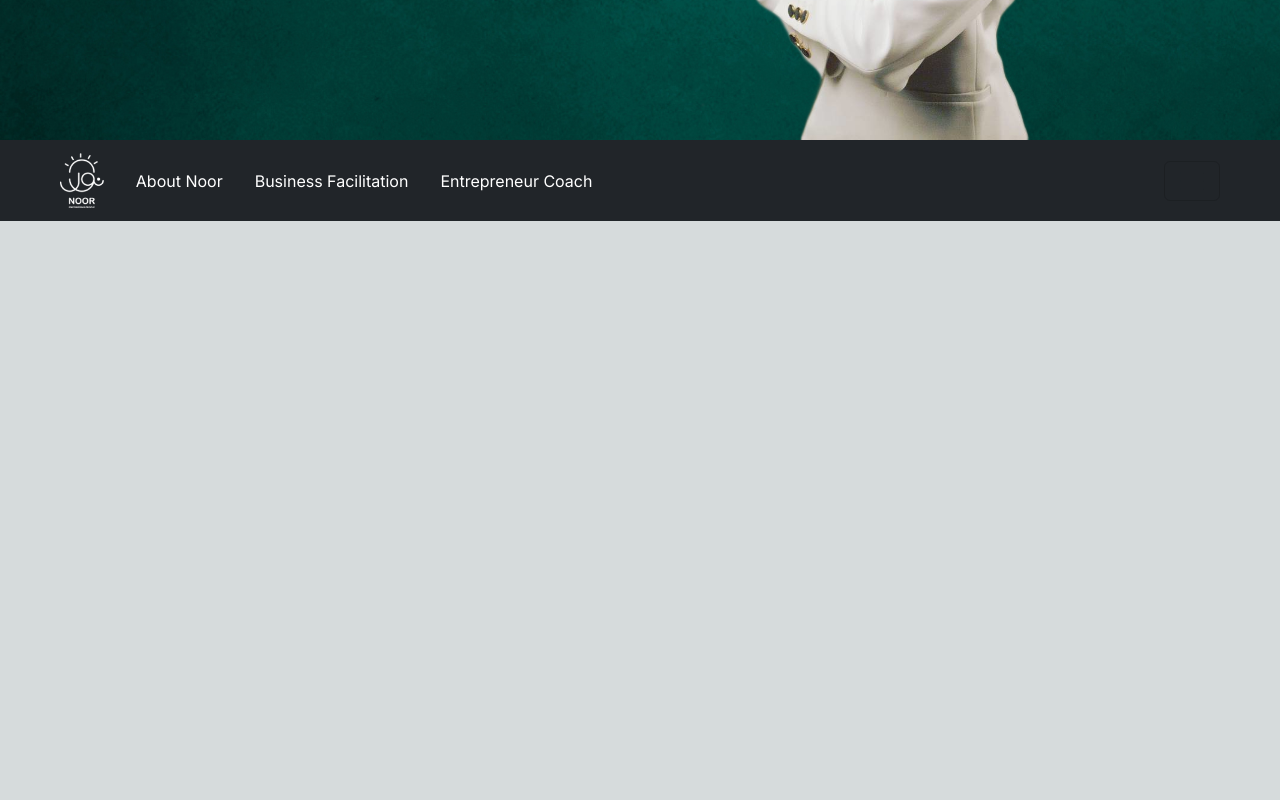
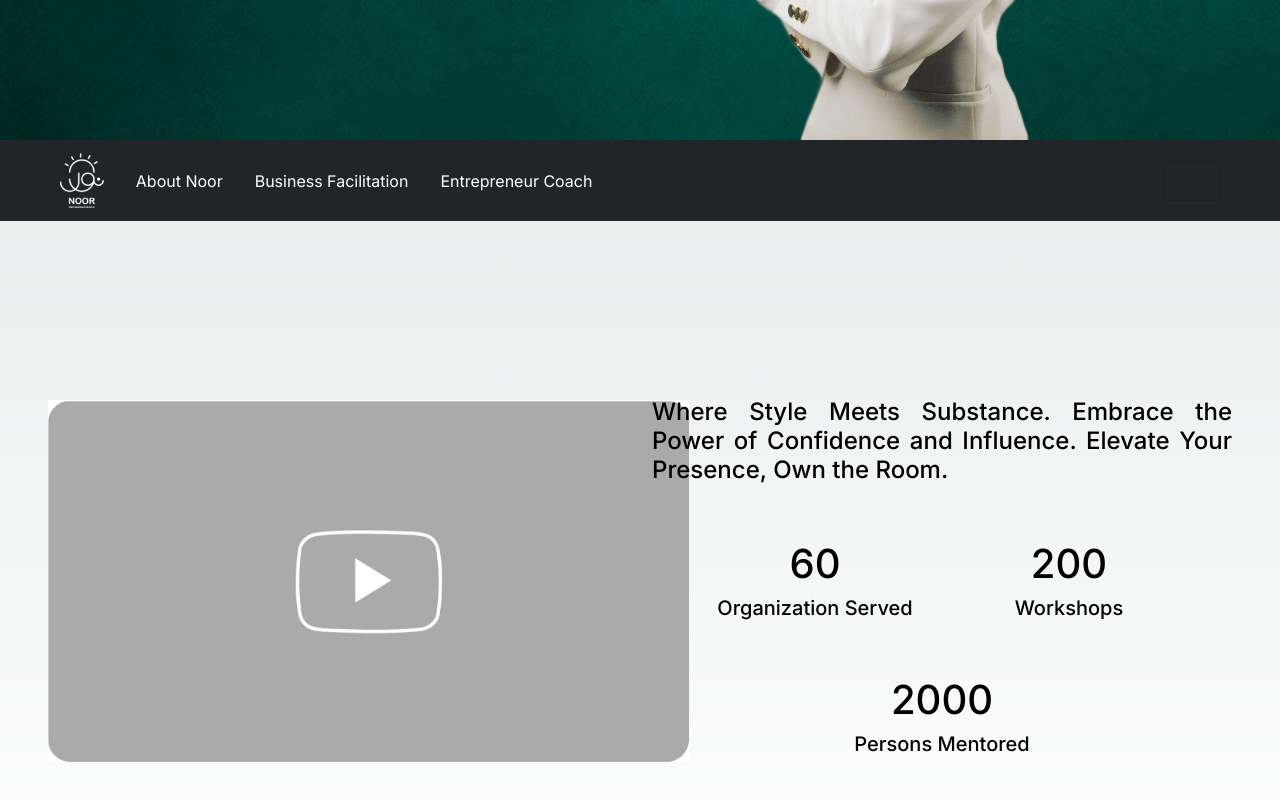
Before and after one commit to makkahwi/russaifa-club, a Next.js app: page /about in a window 1280 px wide. Shown: the part 580-1380 px from the top of the page. Before the commit the page ends 801 px from the top, so only its background shows below. Built offline with nearby package versions, Linux system fonts and the light colour scheme.

Commit message:
Build Initial About IntroSection

```diff
--- a/src/app/about/page.tsx
+++ b/src/app/about/page.tsx
@@ -1,5 +1,6 @@
 "use client";
 
+import AboutIntroSection from "@/sections/About/Intro";
 import HeaderSection from "@/sections/Header";
 import { Fragment } from "react";
 
@@ -7,6 +8,8 @@ const AboutPage = () => {
   return (
     <Fragment>
       <HeaderSection />
+
+      <AboutIntroSection />
     </Fragment>
   );
 };
--- a/src/app/globals.css
+++ b/src/app/globals.css
@@ -1,9 +1,9 @@
 :root {
   --max-width: 1100px;
   --border-radius: 12px;
-  --font-mono: ui-monospace, Menlo, Monaco, 'Cascadia Mono', 'Segoe UI Mono',
-    'Roboto Mono', 'Oxygen Mono', 'Ubuntu Monospace', 'Source Code Pro',
-    'Fira Mono', 'Droid Sans Mono', 'Courier New', monospace;
+  --font-mono: ui-monospace, Menlo, Monaco, "Cascadia Mono", "Segoe UI Mono",
+    "Roboto Mono", "Oxygen Mono", "Ubuntu Monospace", "Source Code Pro",
+    "Fira Mono", "Droid Sans Mono", "Courier New", monospace;
 
   --foreground-rgb: 0, 0, 0;
   --background-start-rgb: 214, 219, 220;
@@ -85,6 +85,10 @@ body {
   overflow-x: hidden;
 }
 
+.text-justify {
+  text-align: justify;
+}
+
 body {
   color: rgb(var(--foreground-rgb));
   background: linear-gradient(
--- /dev/null
+++ b/src/sections/About/Intro.tsx
@@ -0,0 +1,50 @@
+import Image from "next/image";
+import { Fragment } from "react";
+import { Col, Row } from "reactstrap";
+
+const AboutIntroSection = () => {
+  const stats = [
+    { title: "Organization Served", count: 60 },
+    { title: "Workshops", count: 200 },
+    { title: "Persons Mentored", count: 2000 },
+  ];
+
+  return (
+    <Fragment>
+      <Row
+        style={{
+          minHeight: "90vh",
+        }}
+        className="justify-content-center py-auto px-5"
+      >
+        <Col md={6} className="my-auto">
+          <Image
+            src="/images/VideoPlaceholder.jpg"
+            alt="Noor Photo"
+            width={855 * 0.75}
+            height={482 * 0.75}
+            priority
+          />
+        </Col>
+
+        <Col md={6} className="my-auto">
+          <h4 className="text-justify">
+            Where Style Meets Substance. Embrace the Power of Confidence and
+            Influence. Elevate Your Presence, Own the Room.
+          </h4>
+
+          <Row className="justify-content-center py-auto px-5">
+            {stats.map(({ title, count }, i) => (
+              <Col md={6} className="my-auto text-center mt-4" key={i}>
+                <h1 className="mt-4">{count}</h1>
+                <h5 className="mt-2">{title}</h5>
+              </Col>
+            ))}
+          </Row>
+        </Col>
+      </Row>
+    </Fragment>
+  );
+};
+
+export default AboutIntroSection;
```
Also changed, not shown: public/images/VideoPlaceholder.jpg (added).
